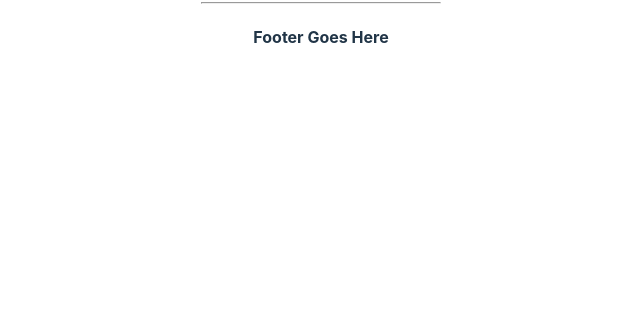
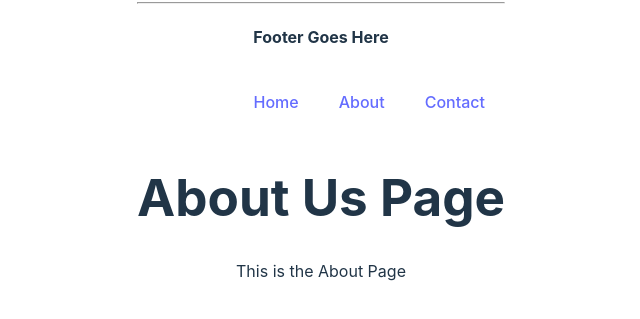
Before and after one commit to jisshub/SonyLiv-API-Clone-React-App, a React (Vite) app in the folder sonyliv-api-clone-app/: page /about in a window 1280 px wide. Shown: the part 4506-4825 px from the top of the page, without its empty margins (319-959 px from the left). Before the commit the page ends 4608 px from the top, so only its background shows below. Built offline with nearby package versions, Linux system fonts and the light colour scheme; no server answers.

Commit message:
Commit A;;

```diff
--- a/sonyliv-api-clone-app/package.json
+++ b/sonyliv-api-clone-app/package.json
@@ -11,7 +11,8 @@
   "dependencies": {
     "axios": "^1.3.4",
     "react": "^18.2.0",
-    "react-dom": "^18.2.0"
+    "react-dom": "^18.2.0",
+    "react-router-dom": "^6.8.1"
   },
   "devDependencies": {
     "@types/react": "^18.0.27",
--- a/sonyliv-api-clone-app/src/App.tsx
+++ b/sonyliv-api-clone-app/src/App.tsx
@@ -1,21 +1,37 @@
 import { useState } from 'react'
+import { createBrowserRouter } from 'react-router-dom'
+import {createRoutesFromElements} from 'react-router-dom'
+import {Route} from 'react-router-dom';
+import {RouterProvider} from 'react-router-dom';
+
 import reactLogo from './assets/react.svg'
-import './App.css'
 import Header from './components/Header/Header'
 import ShowList from './components/ShowList/ShowList'
-import { Typography } from '@mui/material'
 import Footer from './components/Footer/Footer'
-import SearchUsers from './components/SearchUsers/SearchUsers'
+import './App.css'
+import About from './components/About/About'
+import { RootLayout } from './layouts/RootLayout';
+
+
+const appRouter = createBrowserRouter(
+  createRoutesFromElements(
+    <Route path='/' element={<RootLayout />}>
+      <Route index element={<ShowList />} />
+      <Route path='about' element={<About />}/>
+    </Route>
+))
 
 function App() {
-
   return (
-    <div className="App">
-      <Header />
-      <ShowList />
-      <Footer />
-    </div>
+    <>
+      <div className="App">
+        <Header />
+        <ShowList />
+        <Footer />
+      </div>
+      <RouterProvider router={appRouter}/>
+    </>
   )
 }
 
-export default App
+export default App;
--- /dev/null
+++ b/sonyliv-api-clone-app/src/components/About/About.tsx
@@ -0,0 +1,14 @@
+const About = () => {
+    return (
+        <div>
+            <h1>
+                About Us Page
+            </h1>
+            <p>
+                This is the About Page
+            </p>
+        </div>
+    )
+}
+
+export default About
--- a/sonyliv-api-clone-app/src/components/GithubUsersCard/GithubUsersCard.tsx
+++ b/sonyliv-api-clone-app/src/components/GithubUsersCard/GithubUsersCard.tsx
@@ -9,7 +9,7 @@ import { CardActionArea } from '@mui/material';
 
 const GithubUsersCard: FC = ({id, login, avatar_url}) => {
     return (
-    <Card sx={{ maxWidth: 300, mr: 2, mb: 4}} key={id}>
+    <Card sx={{ maxWidth: 300, mr: 2, mb: 4}}>
         <CardActionArea>
             <CardMedia
             component="img"
--- /dev/null
+++ b/sonyliv-api-clone-app/src/components/Header/Header.css
@@ -0,0 +1,10 @@
+.nav-items {
+    list-style: none;
+    display: flex;
+    justify-content: right;
+    align-items: center;
+    text-align: center;
+}
+.list-items {
+    padding: 20px;
+}
--- a/sonyliv-api-clone-app/src/components/Header/Header.tsx
+++ b/sonyliv-api-clone-app/src/components/Header/Header.tsx
@@ -1,4 +1,5 @@
 import { FC } from "react"
+import './Header.css'
 
 const Header: FC = () => {
   return (
--- /dev/null
+++ b/sonyliv-api-clone-app/src/layouts/RootLayout.tsx
@@ -0,0 +1,33 @@
+import { FC } from 'react';
+import {NavLink, Outlet} from 'react-router-dom';
+
+export const RootLayout: FC = () => {
+  return (
+    <div>
+        <header>
+            <nav>
+                <ul className="nav-items">
+                    <li className="list-items">
+                    <NavLink to={"home"}>
+                        Home
+                    </NavLink>
+                    </li>
+                    <li className="list-items">
+                    <NavLink to={'about'}>
+                        About
+                    </NavLink>
+                    </li>
+                    <li className="list-items">
+                    <NavLink to={'contact'}>
+                        Contact
+                    </NavLink>
+                    </li>
+                </ul>
+            </nav>
+        </header>
+        <main>
+            <Outlet />
+        </main>
+    </div>
+  )
+}
--- a/sonyliv-api-clone-app/src/main.tsx
+++ b/sonyliv-api-clone-app/src/main.tsx
@@ -1,10 +1,11 @@
 import React from 'react'
 import ReactDOM from 'react-dom/client'
-import App from './App'
+import App from './App.tsx'
 import './index.css'
+import {BrowserRouter} from 'react-router-dom';
 
 ReactDOM.createRoot(document.getElementById('root') as HTMLElement).render(
   <React.StrictMode>
-    <App />
+      <App />
   </React.StrictMode>,
 )
```
Also changed, not shown: 1 other file (tests, documents, lock files or other folders).
